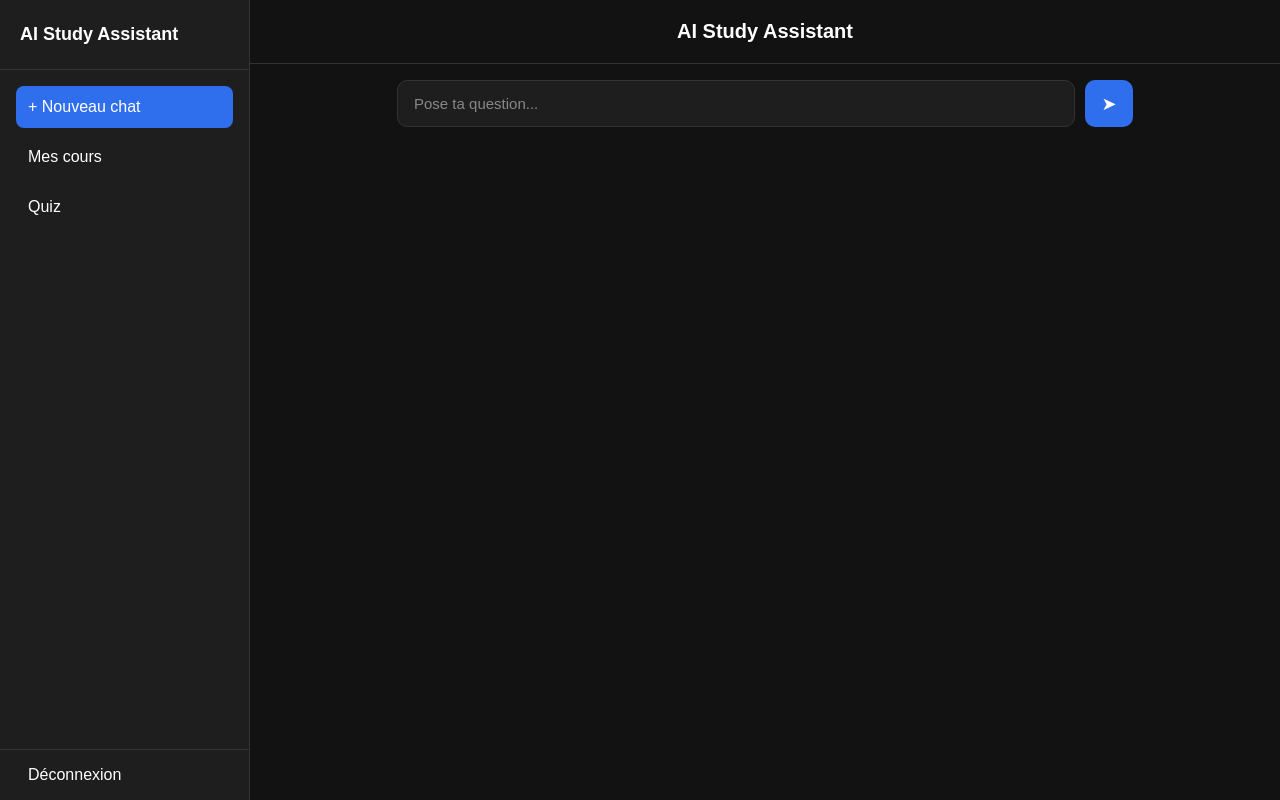
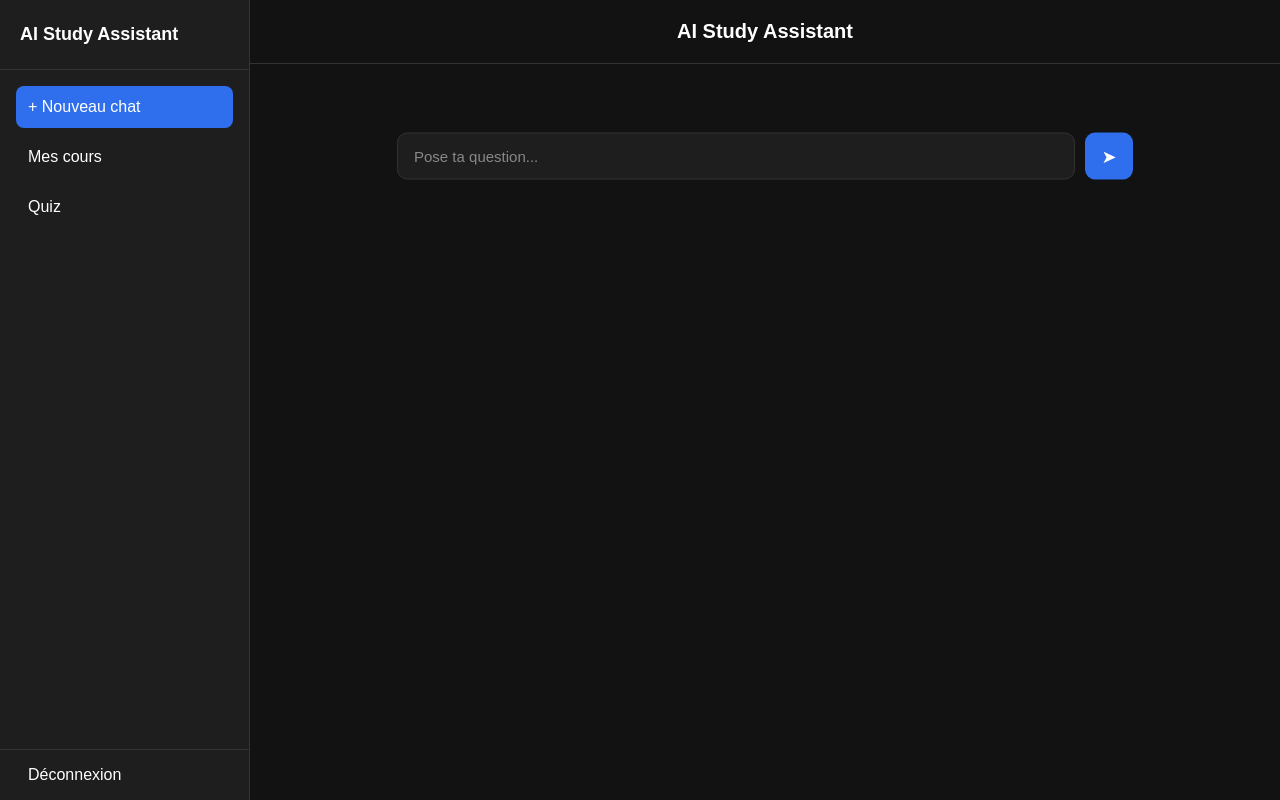
Before and after one commit to AnesBenRayana/AI-Study-Assisttant, a Flask app: page /chat in a window 1280 px wide. Run offline with Flask 3, Linux system fonts and the light colour scheme.

Commit message:
some modifications in chatbot interface

```diff
--- a/static/css/style.css
+++ b/static/css/style.css
@@ -22,6 +22,7 @@
     --primary: #2f6fed;
     --primary-hover: #245dcc;
 }
+
 
 /* ================================
    GLOBAL
@@ -170,20 +171,6 @@ button {
 
 
 /* ================================
-   RESPONSIVE
-================================ */
-
-@media (max-width: 768px) {
-
-    body {
-        font-size: 15px;
-    }
-
-    .auth-card {
-        padding: 28px 22px;
-    }
-}
-/* ================================
    CHAT PAGE
 ================================ */
 
@@ -215,7 +202,6 @@ button {
     font-size: 18px;
 }
 
-
 .sidebar-nav {
     display: flex;
     flex-direction: column;
@@ -236,7 +222,6 @@ button {
     background-color: #2a2a2a;
 }
 
-
 .new-chat-button {
     background-color: #2f6fed;
 }
@@ -244,7 +229,6 @@ button {
 .new-chat-button:hover {
     background-color: #245dcc !important;
 }
-
 
 .sidebar-footer {
     margin-top: auto;
@@ -262,6 +246,7 @@ button {
     display: flex;
     flex-direction: column;
     min-width: 0;
+    position: relative;
 }
 
 
@@ -292,31 +277,43 @@ button {
 
 .message {
     display: flex;
-    gap: 14px;
     max-width: 800px;
     margin: 0 auto 24px auto;
     line-height: 1.6;
 }
 
-.message-avatar {
-    width: 32px;
-    height: 32px;
-    display: flex;
-    align-items: center;
-    justify-content: center;
-    flex-shrink: 0;
+.message-content {
+    padding: 10px 14px;
+    border-radius: 12px;
 }
 
-.message-content {
-    padding-top: 4px;
+
+/* ================================
+   USER MESSAGE
+================================ */
+
+.user-message {
+    justify-content: flex-end;
 }
 
 .user-message .message-content {
+    background-color: #2f6fed;
     color: #ffffff;
+    max-width: 70%;
+}
+
+
+/* ================================
+   AI MESSAGE
+================================ */
+
+.ai-message {
+    justify-content: flex-start;
 }
 
 .ai-message .message-content {
     color: #d0d0d0;
+    max-width: 70%;
 }
 
 
@@ -352,7 +349,6 @@ button {
     color: #888888;
 }
 
-
 .send-button {
     width: 48px;
     border: none;
@@ -368,10 +364,30 @@ button {
 
 
 /* ================================
+   INITIAL CHAT STATE
+================================ */
+
+.chat-start .chat-input-container {
+    position: absolute;
+    top: 20%;
+    left: 50%;
+    transform: translate(-50%, -50%);
+}
+
+
+/* ================================
    RESPONSIVE
 ================================ */
 
 @media (max-width: 768px) {
+
+    body {
+        font-size: 15px;
+    }
+
+    .auth-card {
+        padding: 28px 22px;
+    }
 
     .sidebar {
         width: 200px;
--- a/static/js/chat.js
+++ b/static/js/chat.js
@@ -0,0 +1,41 @@
+const chatInput = document.querySelector(".chat-input");
+const sendButton = document.querySelector(".send-button");
+const chatMessages = document.querySelector(".chat-messages");
+
+function sendMessage() {
+
+    const messageText = chatInput.value.trim();
+
+    if (messageText === "") {
+        return;
+    }
+
+    const message = document.createElement("div");
+
+    message.classList.add("message", "user-message");
+
+    message.innerHTML = `
+
+
+        <div class="message-content">
+            ${messageText}
+        </div>
+    `;
+
+    chatMessages.appendChild(message);
+    document.querySelector(".chat-main").classList.remove("chat-start");
+
+    chatInput.value = "";
+
+    chatMessages.scrollTop = chatMessages.scrollHeight;
+}
+
+sendButton.addEventListener("click", sendMessage);
+
+chatInput.addEventListener("keydown", function(event) {
+
+    if (event.key === "Enter") {
+        sendMessage();
+    }
+
+});
--- a/templates/chat/index.html
+++ b/templates/chat/index.html
@@ -41,13 +41,29 @@
 
 
     <!-- CHAT -->
-    <main class="chat-main">
-
+    <main class="chat-main chat-start">
         <div class="chat-header">
             <h1>AI Study Assistant</h1>
         </div>
 
 
+        <!-- MESSAGES -->
+        <div class="chat-messages">
+
+            <div class="message user-message">
+
+
+
+            </div>
+
+
+            <div class="message ai-message">
+
+
+
+            </div>
+
+        </div>
 
 
         <!-- INPUT -->
@@ -59,7 +75,10 @@
                 class="chat-input"
             >
 
-            <button class="send-button">
+            <button
+                type="button"
+                class="send-button"
+            >
                 ➤
             </button>
 
@@ -69,4 +88,7 @@
 
 </div>
 
+
+<script src="{{ url_for('static', filename='js/chat.js') }}"></script>
+
 {% endblock %}
```
